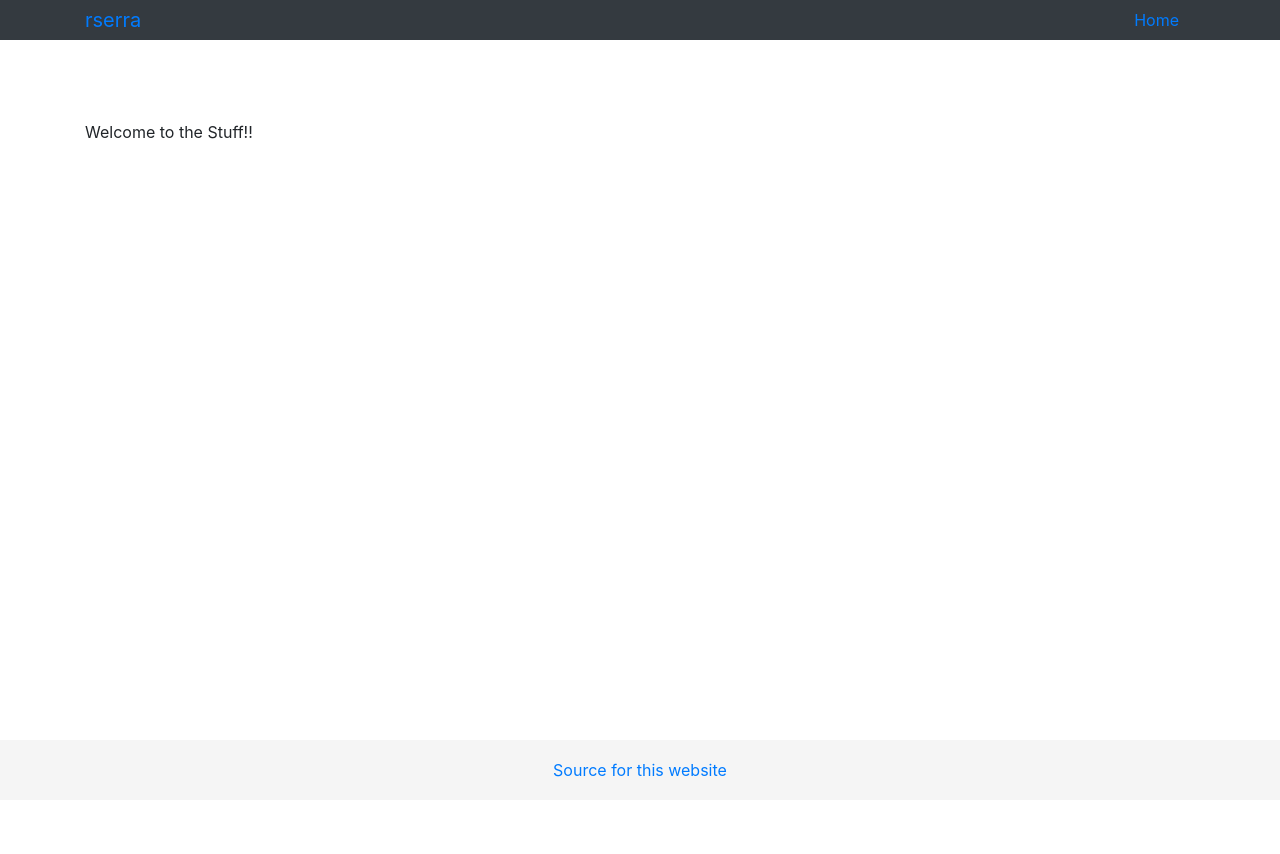
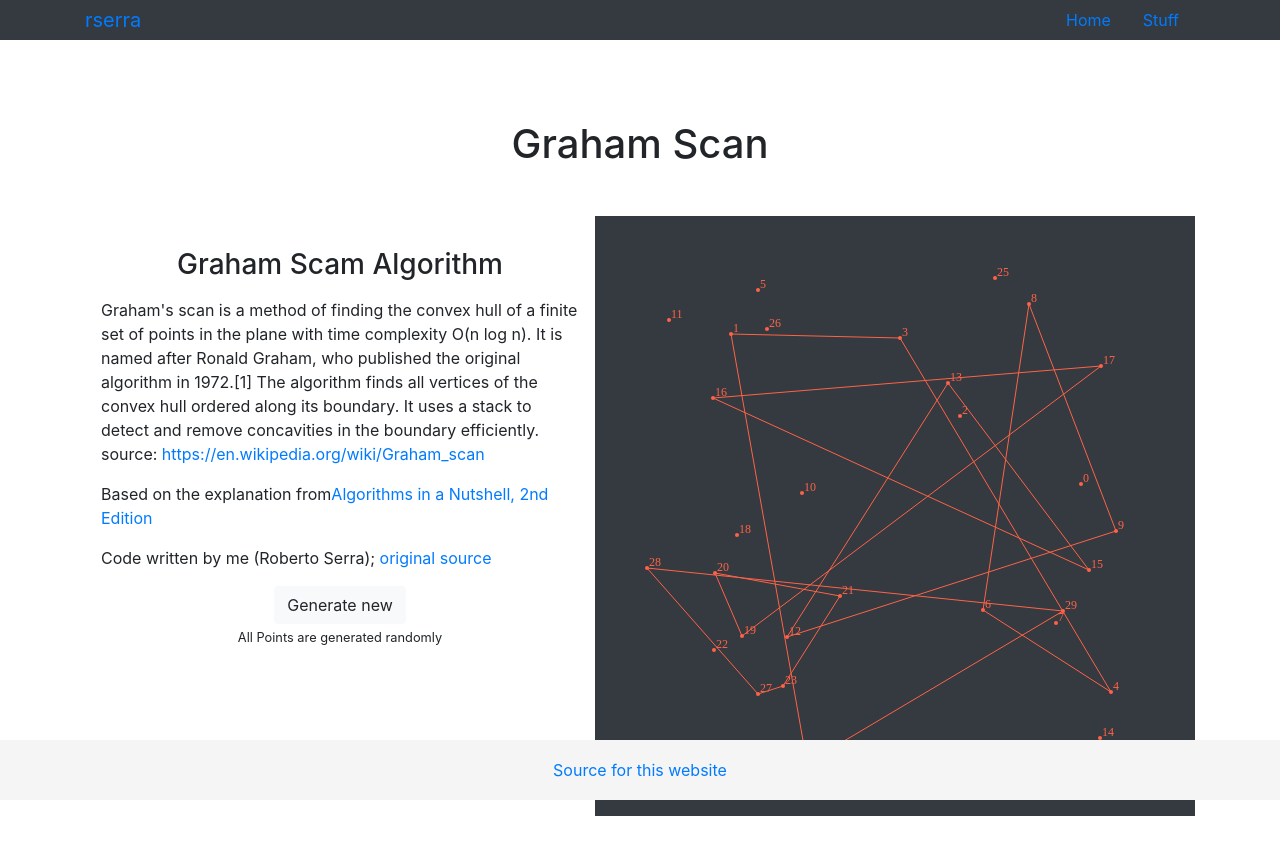
Before and after one commit to obiSerra/rserra.it, a React (Create React App) app: page /stuff/graham-scan in a window 1280 px wide. Shown: the top 854 px of the page. Before the commit the page ends 800 px from the top, so only its background shows below. Built offline with nearby package versions, Linux system fonts and the light colour scheme.

Commit message:
graham scan added

```diff
--- a/src/App.js
+++ b/src/App.js
@@ -3,6 +3,7 @@ import { BrowserRouter as Router, Switch, Route, Link } from "react-router-dom";
 
 import Home from "./Home.js";
 import Stuff from "./Stuff.js";
+import Graham from "./Graham.js";
 import "./App.css";
 
 const Navbar = () => (
@@ -13,13 +14,11 @@ const Navbar = () => (
       </Link>
       <div className="d-flex justify-content-end" id="navbar">
         <Link className="nav-item nav-link active" to="/">
-          Home <span className="sr-only">(current)</span>
+          Home
         </Link>
-        {/*
         <Link className="nav-item nav-link" to="/stuff">
           Stuff
-          </Link>
-         */}
+        </Link>
       </div>
     </nav>
   </div>
@@ -34,8 +33,11 @@ const App = () => (
 
       <main role="main" className="container main-content">
         <Switch>
-          <Route path="/stuff">
+          <Route exact path="/stuff">
             <Stuff />
+          </Route>
+          <Route path="/stuff/graham-scan">
+            <Graham />
           </Route>
           <Route path="/">
             <Home />
--- /dev/null
+++ b/src/Graham.css
@@ -0,0 +1,3 @@
+canvas {
+    background-color: #343a40;
+}
--- /dev/null
+++ b/src/Graham.js
@@ -0,0 +1,177 @@
+import React, { useRef, useEffect } from "react";
+import "./Graham.css";
+
+function getRandomInt(max) {
+  return Math.floor(Math.random() * Math.floor(max));
+}
+
+function applyCvs(pointCnt, cvs, ctx, defaultColor) {
+  function colorPoint(p, color = defaultColor) {
+    ctx.fillStyle = color;
+    ctx.beginPath();
+    ctx.arc(p.x, cvs.height - p.y, 2, 0, Math.PI * 2, true);
+    ctx.fill();
+    ctx.fillStyle = defaultColor;
+  }
+
+  function drawGraph(points, color = defaultColor) {
+    ctx.strokeStyle = color;
+    ctx.beginPath();
+    ctx.moveTo(
+      points[points.length - 1].x,
+      cvs.height - points[points.length - 1].y
+    );
+    for (let i = 0; i < points.length; i++) {
+      ctx.lineTo(points[i].x, cvs.height - points[i].y);
+    }
+    ctx.stroke();
+    ctx.strokeStyle = defaultColor;
+  }
+
+  function setup() {
+    const points = [];
+    for (let i = 0; i < pointCnt; i++) {
+      points.push({
+        x: getRandomInt(500) + 50,
+        y: getRandomInt(500) + 50,
+        label: i
+      });
+    }
+    return points;
+  }
+
+  return { colorPoint, drawGraph, setup };
+}
+
+function polarAngle(base, p) {
+  return Math.atan2(p.y - base.y, p.x - base.x);
+}
+
+function isTurnLeft(p1, p2, p3) {
+  return (p2.x - p1.x) * (p3.y - p1.y) - (p2.y - p1.y) * (p3.x - p1.x) > 0;
+}
+
+function grahamScan(points) {
+  // Let's deep clone the point list
+  let pts = JSON.parse(JSON.stringify(points));
+  // Find the point with the lowest y
+  let low = pts.reduce((acc, v) => (v.y < acc.y ? v : acc));
+  // and remove it from the point list
+  pts = pts.filter(p => p.x !== low.x && p.y !== low.y);
+  // Order the remaining points based on their polar angle
+  let ordered = pts
+    .map(p => {
+      p.angle = polarAngle(low, p);
+      return p;
+    })
+    .sort((p1, p2) => p1.angle < p2.angle);
+
+  let hull = [ordered[ordered.length - 1], low];
+
+  for (let i = 0; i < ordered.length; i++) {
+    if (hull.length > 2) {
+      while (
+        isTurnLeft(hull[hull.length - 2], hull[hull.length - 1], ordered[i])
+      ) {
+        hull.pop();
+      }
+    }
+    hull.push(ordered[i]);
+  }
+  hull.pop();
+  return hull;
+}
+
+function Stuff() {
+  let pointCnt = 30;
+  const cvsRef = useRef(null);
+  const generateGraph = () => {
+    const cvs = cvsRef.current;
+
+    const ctx = cvs.getContext("2d");
+    const defaultColor = "tomato";
+    ctx.font = "12px serif";
+    const fns = applyCvs(pointCnt, cvs, ctx, defaultColor);
+    ctx.clearRect(0, 0, cvs.width, cvs.height);
+    const pointList = fns.setup();
+
+    pointList.forEach(p => {
+      fns.colorPoint(p);
+      ctx.fillText(p.label, p.x + 2, cvs.height - p.y - 2);
+    });
+
+    const hull = grahamScan(pointList);
+
+    fns.drawGraph(hull);
+  };
+  useEffect(() => {
+    generateGraph();
+  });
+
+  return (
+    <div className="text-center">
+      <h1>Graham Scan</h1>
+      <div className="d-flex mt-5">
+        <div className="d-flex flex-column p-3">
+          <h3 className="m-3">Graham Scam Algorithm </h3>
+          <div className="text-left">
+            <p>
+              Graham's scan is a method of finding the convex hull of a finite
+              set of points in the plane with time complexity O(n log n). It is
+              named after Ronald Graham, who published the original algorithm in
+              1972.[1] The algorithm finds all vertices of the convex hull
+              ordered along its boundary. It uses a stack to detect and remove
+              concavities in the boundary efficiently.
+              <br />
+              source:{" "}
+              <a
+                href="https://en.wikipedia.org/wiki/Graham_scan"
+                target="_blank"
+                rel="noopener noreferrer"
+              >
+                https://en.wikipedia.org/wiki/Graham_scan
+              </a>
+            </p>
+            <p>
+              Based on the explanation from
+              <a
+                href="http://shop.oreilly.com/product/0636920032885.do"
+                target="_blank"
+                rel="noopener noreferrer"
+              >
+                Algorithms in a Nutshell, 2nd Edition{" "}
+              </a>
+            </p>
+            <p>
+              Code written by me (Roberto Serra);{" "}
+              <a
+                href="https://github.com/obiSerra/algorithms/blob/master/graham-scan/graham-scan.js"
+                target="_blank"
+                rel="noopener noreferrer"
+              >
+                original source
+              </a>
+            </p>
+          </div>
+          <div>
+            <button
+              type="button"
+              className="btn btn-light"
+              onClick={generateGraph}
+            >
+              Generate new
+            </button>
+            <br />
+            <small>All Points are generated randomly</small>
+          </div>
+        </div>
+
+        <div>
+          <canvas width="600" height="600" ref={cvsRef} />
+        </div>
+      </div>
+    </div>
+  );
+}
+
+export default Stuff;
--- a/src/Stuff.js
+++ b/src/Stuff.js
@@ -1,5 +1,18 @@
 import React from "react";
+import { BrowserRouter as Link } from "react-router-dom";
 
-const Stuff = () => <div>Welcome to the Stuff!!</div>;
+const Stuff = () => (
+  <div className="text-center">
+    <h1>Stuff</h1>
+    <div className="m-3">A list of stuff I made</div>
+    <div className="m-3">
+      <ul className="list-unstyled">
+        <li>
+          <Link to="/stuff/graham-scan">Graham's scan</Link>
+        </li>
+      </ul>
+    </div>
+  </div>
+);
 
 export default Stuff;
```
